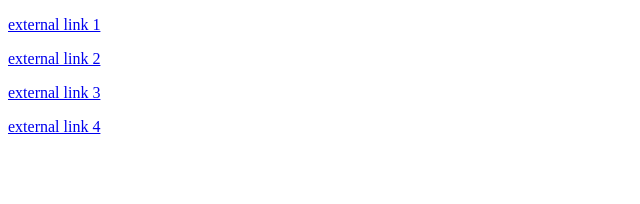
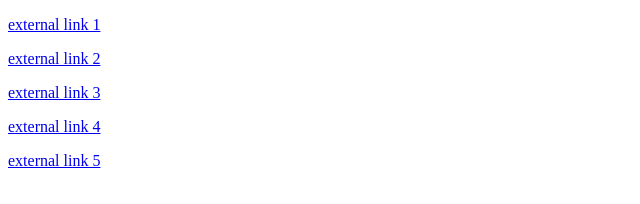
Before and after one commit to anooptvs1/weblab, a plain HTML site: page index.html in a window 1280 px wide. Shown: the whole page, without its empty margins (0-640 px from the left). Drawn offline with Linux system fonts and the light colour scheme.

Commit message:
Update index.html

```diff
--- a/index.html
+++ b/index.html
@@ -15,5 +15,6 @@ and open the template in the editor.
         <p> <a href="ex2/anoopweb2.html">external link 2</a></p>
         <p><a href="ex3/anoopweb3.html">external link 3</a></p>
         <p> <a href="ex4/anoopweb4.html">external link 4</a></p>
+        <p> <a href="ex5/stringlen.html">external link 5</a></p>
     </body>
 </html>
```
